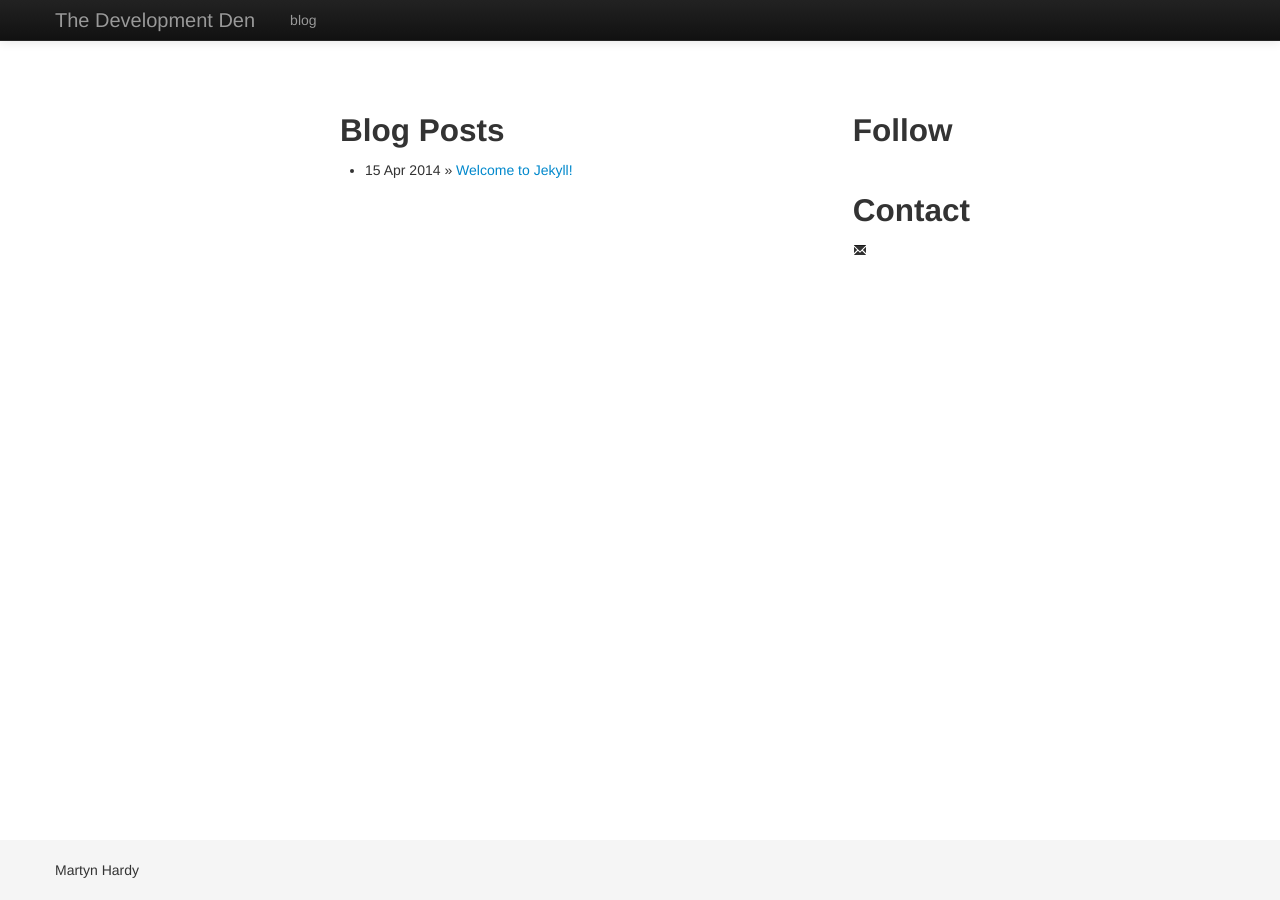
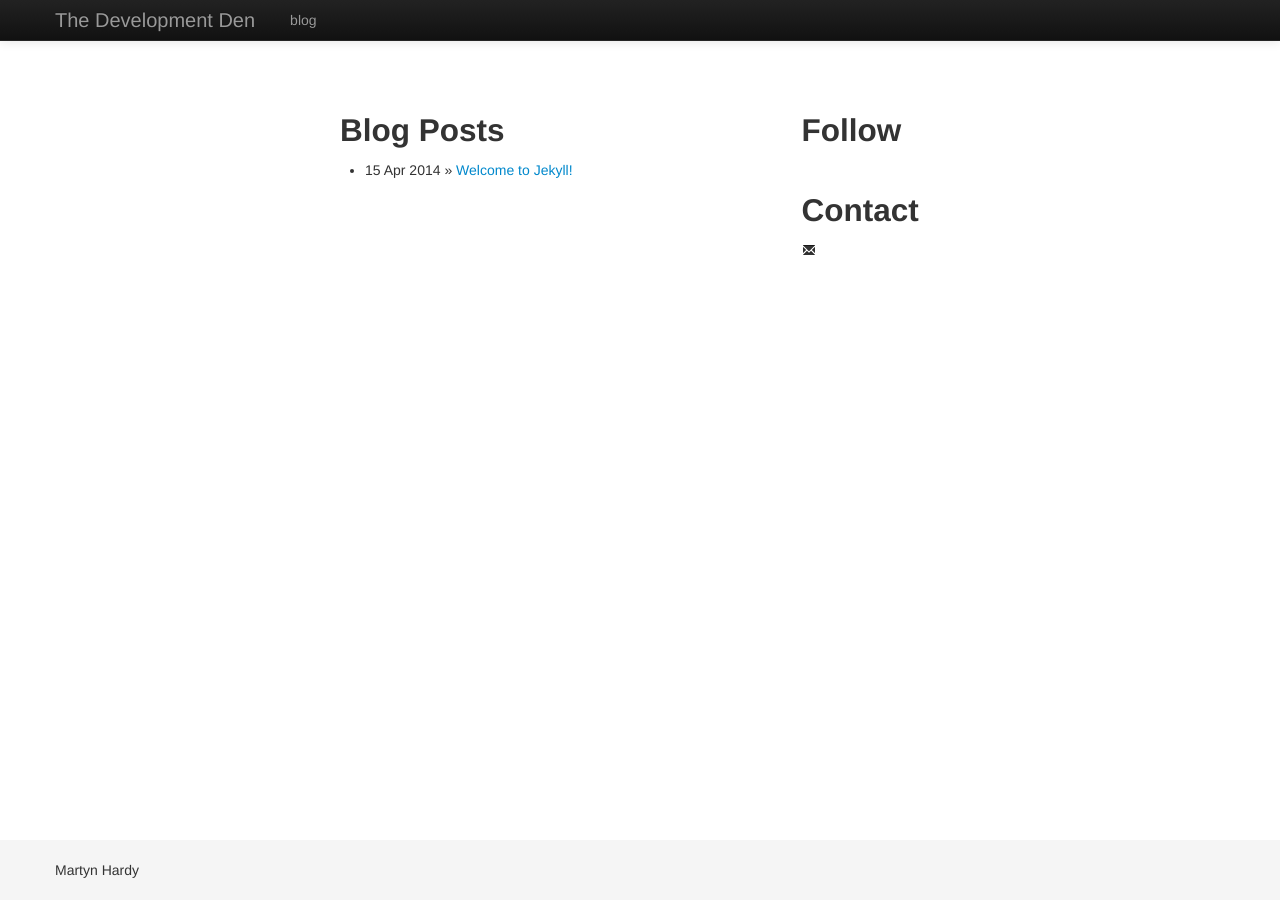
Before and after one commit to martynthewolf/martynthewolf.github.io, a Jekyll site: the page built from index.html, in a window 1280 px wide. Built offline with Jekyll 4.4.1, drawn with Linux system fonts in a browser that asks for light colours; nearby versions of some CDN libraries.

Commit message:
Modify span widths to accomodate icons easier

```diff
--- a/_layouts/default.html
+++ b/_layouts/default.html
@@ -35,10 +35,10 @@
             <div class="container main-container" style="display:block">
                 <div class="container-fluid">
                     <div class=row-fluid>
-                        <div class="span10">
+                        <div class="span9">
                             {{ content }}
                         </div>
-                        <div class="span2">
+                        <div class="span3">
                             <div class="row-fluid">
                                 <h2>Follow</h2>
                                 <a href="https://github.com/{{ site.repositories }}"><i class="icon-github-sign icon-3x"></i></a>
```
